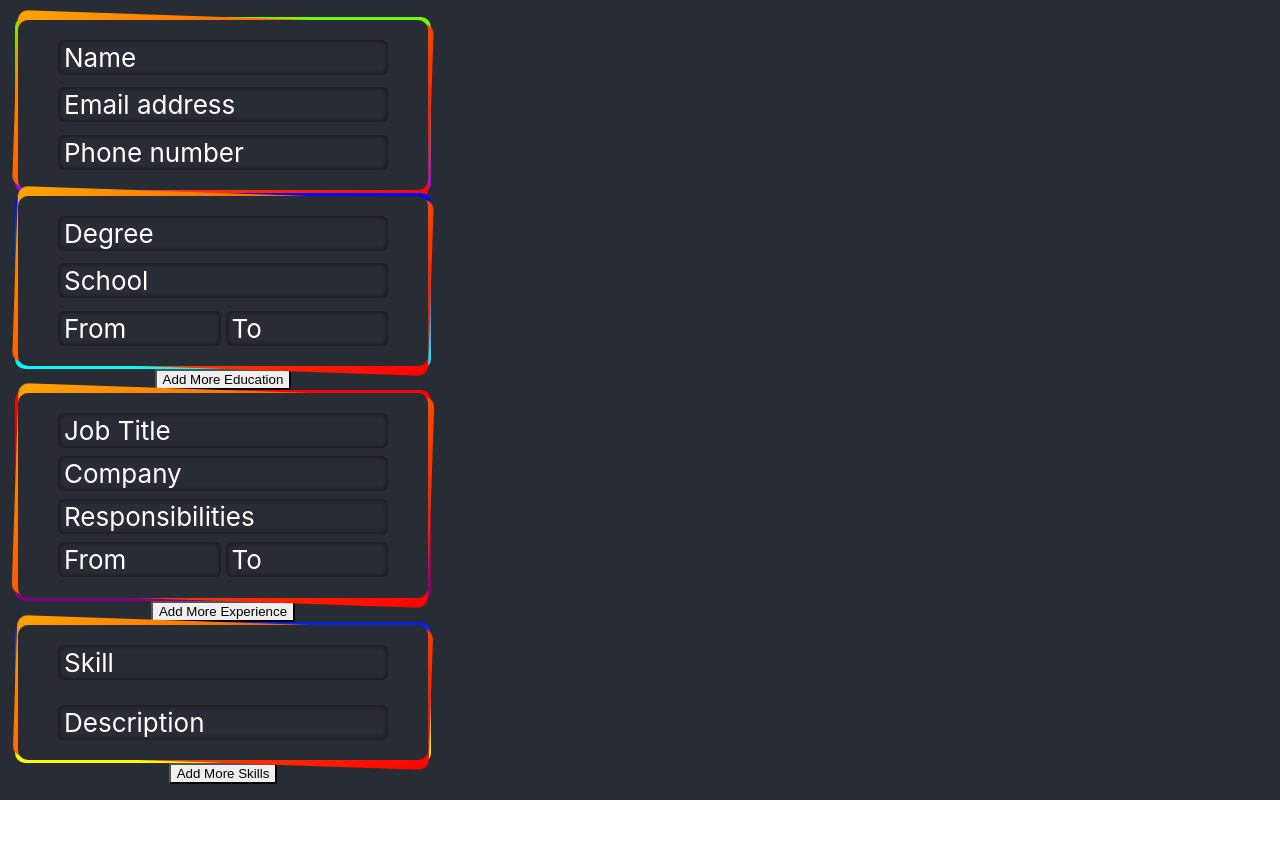
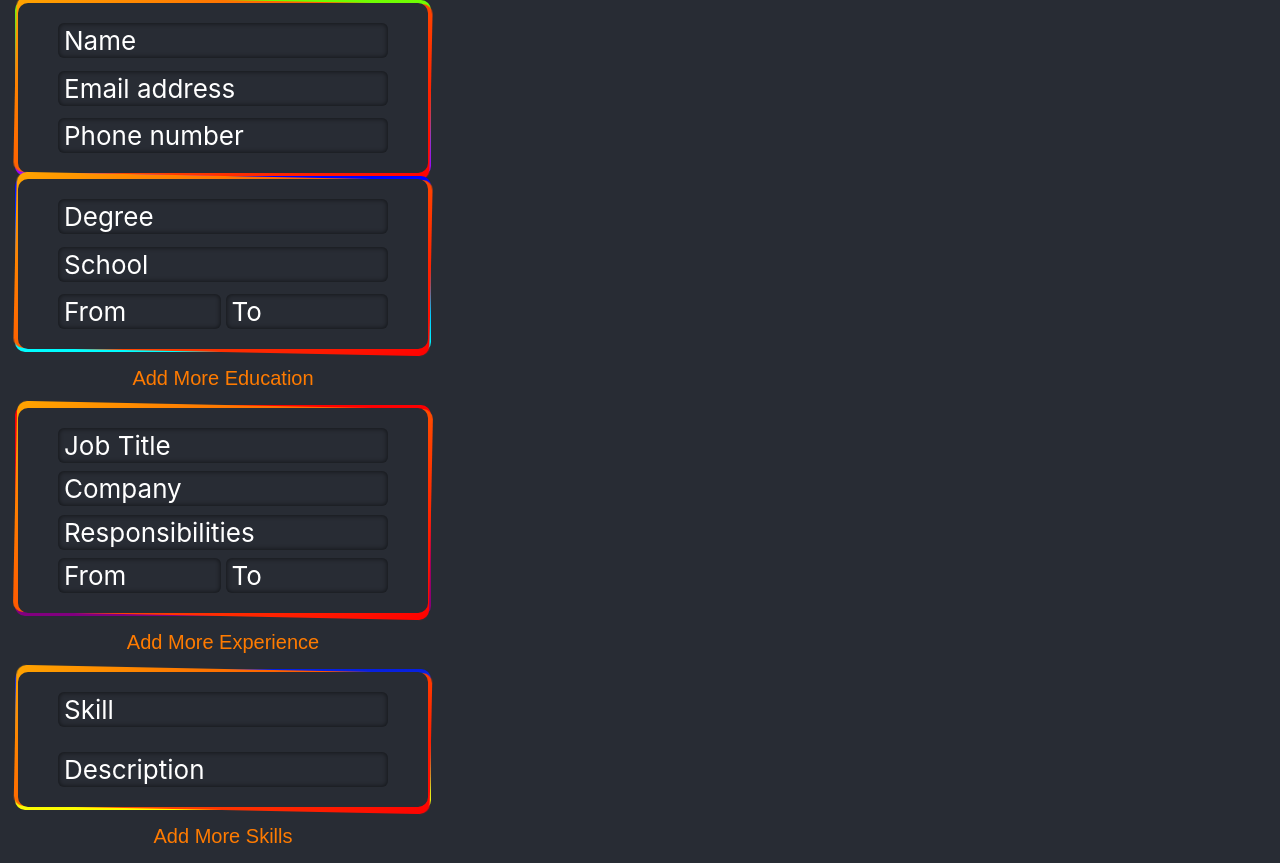
Before and after one commit to WitchingHr/cv-application, a React (Create React App) app: page / in a window 1280 px wide. Before the commit the page ends 800 px from the top, so only its background shows below. Built offline with nearby package versions, Linux system fonts and the light colour scheme.

Commit message:
Update animations

```diff
--- a/src/App.css
+++ b/src/App.css
@@ -82,7 +82,17 @@
 }
 
 .add-more {
+  cursor: pointer;
   -webkit-appearance: none;
+  background: none;
+  border: none;
+  padding: 15px;
+  font-size: 20px;
+  color: rgb(255, 123, 0);
+}
+
+.add-more:hover {
+  animation: tilter .2s cubic-bezier(0.56, 0.27, 0.53, 0.84);
 }
 
 .gradient {
@@ -99,7 +109,7 @@
   width: 100%;
   height: 100%;
   z-index: 0;
-  animation: tilter 3s linear infinite alternate;
+  animation: tilter 5s linear infinite;
   background: linear-gradient(149deg, orange, red);
   border-radius: 10px;
 }
@@ -121,16 +131,16 @@
 }
 
 @keyframes tilter {
-  /* 0% {
+  0% {
     transform: rotate(0);
-  } */
-  from {
+  }
+  25% {
     transform: rotate(3deg);
   }
-  /* 50% {
-    transform: rotate(0);
-  } */
-  to {
+  75% {
     transform: rotate(-3deg);
   }
+  100% {
+    transform: rotate(0);
+  }
 }
```
